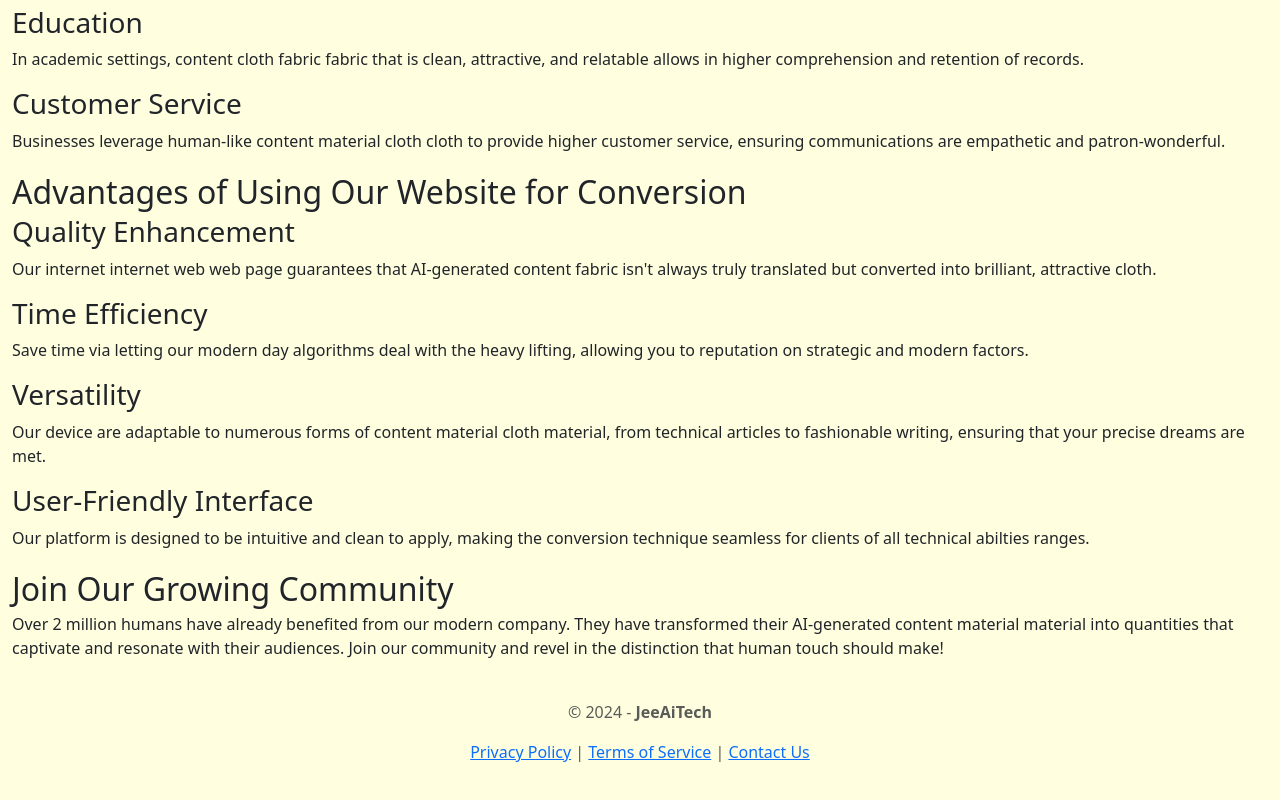
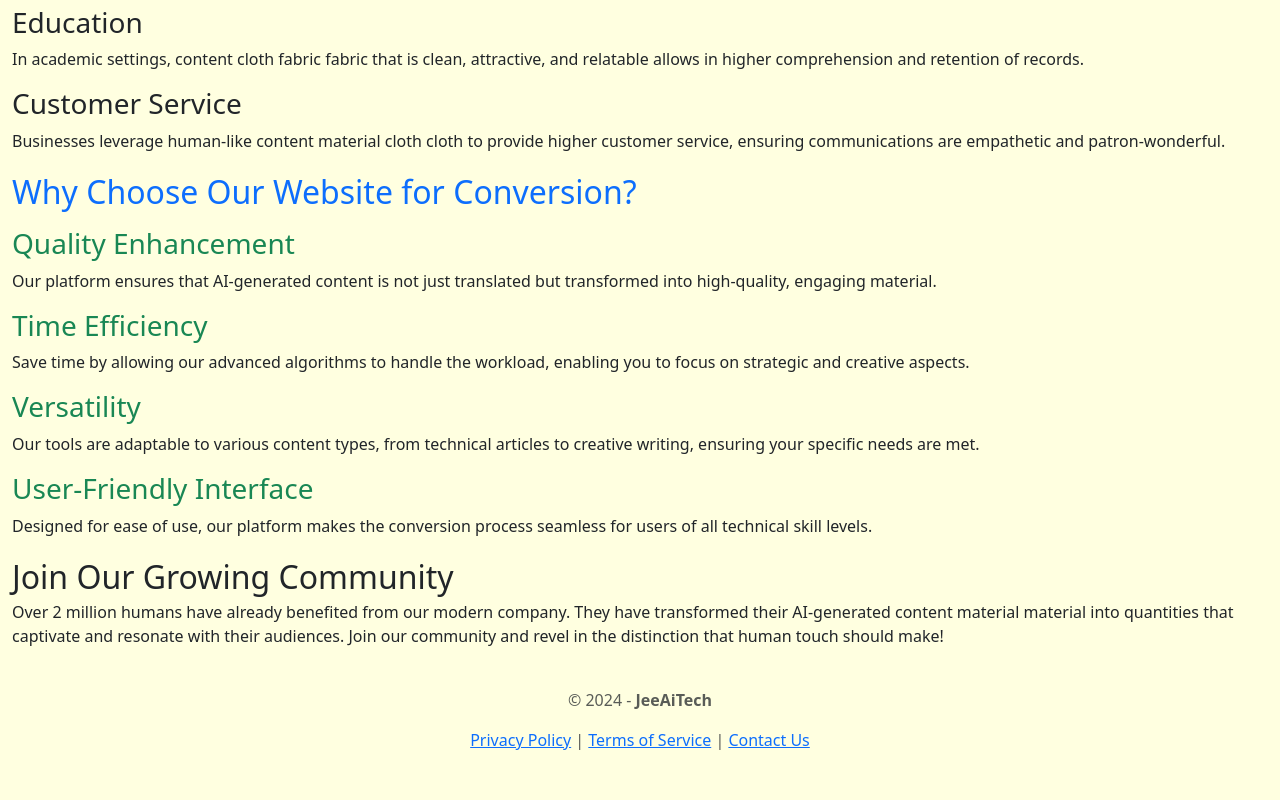
Before and after one commit to valrajmohan/AiToHumanConvert, a plain HTML site: page index.html in a window 1280 px wide. Shown: the part 2586-3386 px from the top of the page. Drawn offline with nearby package versions, Linux system fonts and the light colour scheme.

Commit message:
Update index.html

```diff
--- a/index.html
+++ b/index.html
@@ -264,15 +264,15 @@ body.loading .overlay {
 
     <div class="row mt-1">
         <div class="col-12">
-            <h2 class="mb-1">Advantages of Using Our Website for Conversion</h2>
-            <h3>Quality Enhancement</h3>
-            <p>Our internet internet web web page guarantees that AI-generated content fabric isn't always truly translated but converted into brilliant, attractive cloth.</p>
-            <h3>Time Efficiency</h3>
-            <p>Save time via letting our modern day algorithms deal with the heavy lifting, allowing you to reputation on strategic and modern factors.</p>
-            <h3>Versatility</h3>
-            <p>Our device are adaptable to numerous forms of content material cloth material, from technical articles to fashionable writing, ensuring that your precise dreams are met.</p>
-            <h3>User-Friendly Interface</h3>
-            <p>Our platform is designed to be intuitive and clean to apply, making the conversion technique seamless for clients of all technical abilties ranges.</p>
+            <h2 class="mb-3 text-primary">Why Choose Our Website for Conversion?</h2>
+            <h3 class="text-success">Quality Enhancement</h3>
+            <p>Our platform ensures that AI-generated content is not just translated but transformed into high-quality, engaging material.</p>
+            <h3 class="text-success">Time Efficiency</h3>
+             <p>Save time by allowing our advanced algorithms to handle the workload, enabling you to focus on strategic and creative aspects.</p>
+            <h3 class="text-success">Versatility</h3>
+            <p>Our tools are adaptable to various content types, from technical articles to creative writing, ensuring your specific needs are met.</p>
+            <h3 class="text-success">User-Friendly Interface</h3>
+            <p>Designed for ease of use, our platform makes the conversion process seamless for users of all technical skill levels.</p>
         </div>
     </div>
 
```
